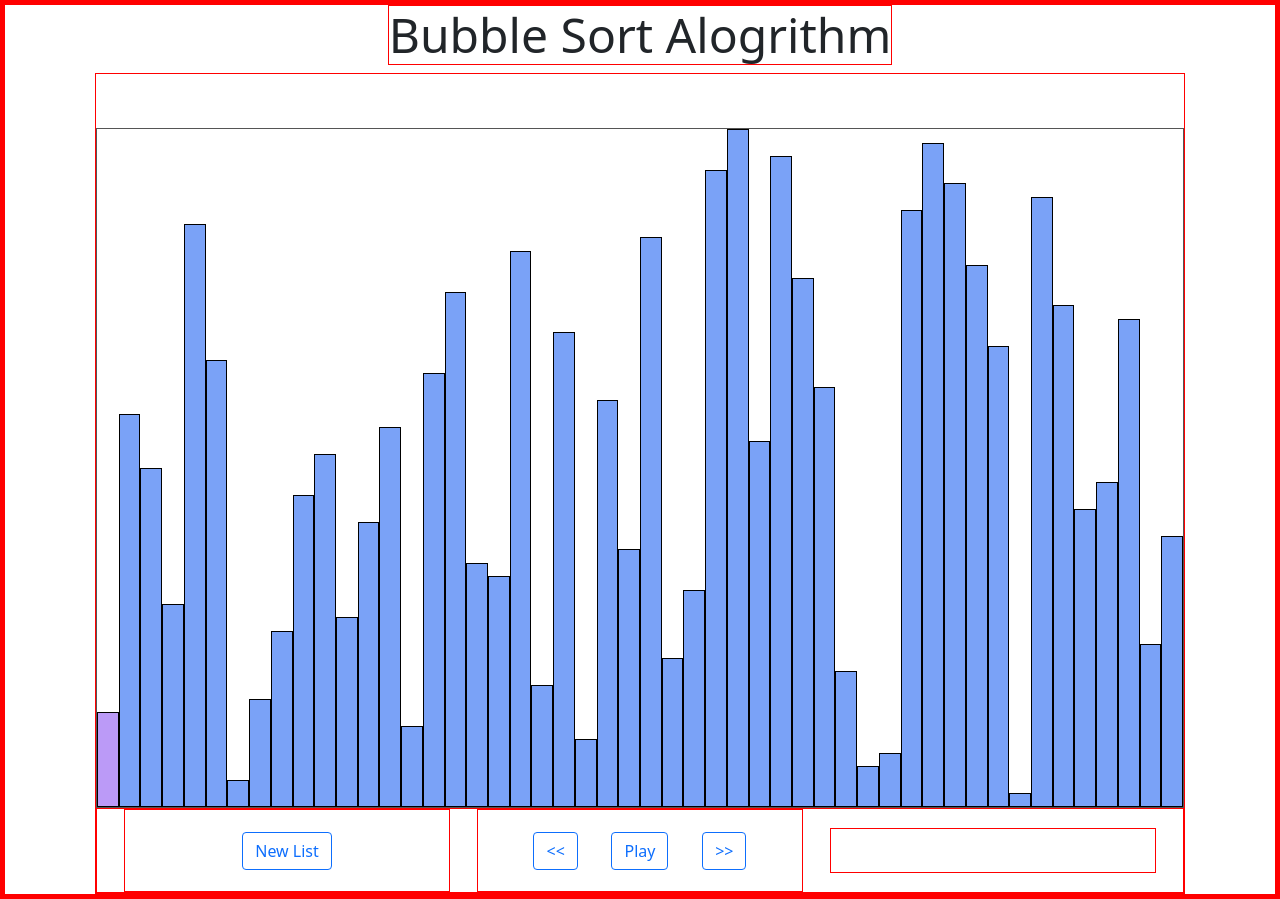
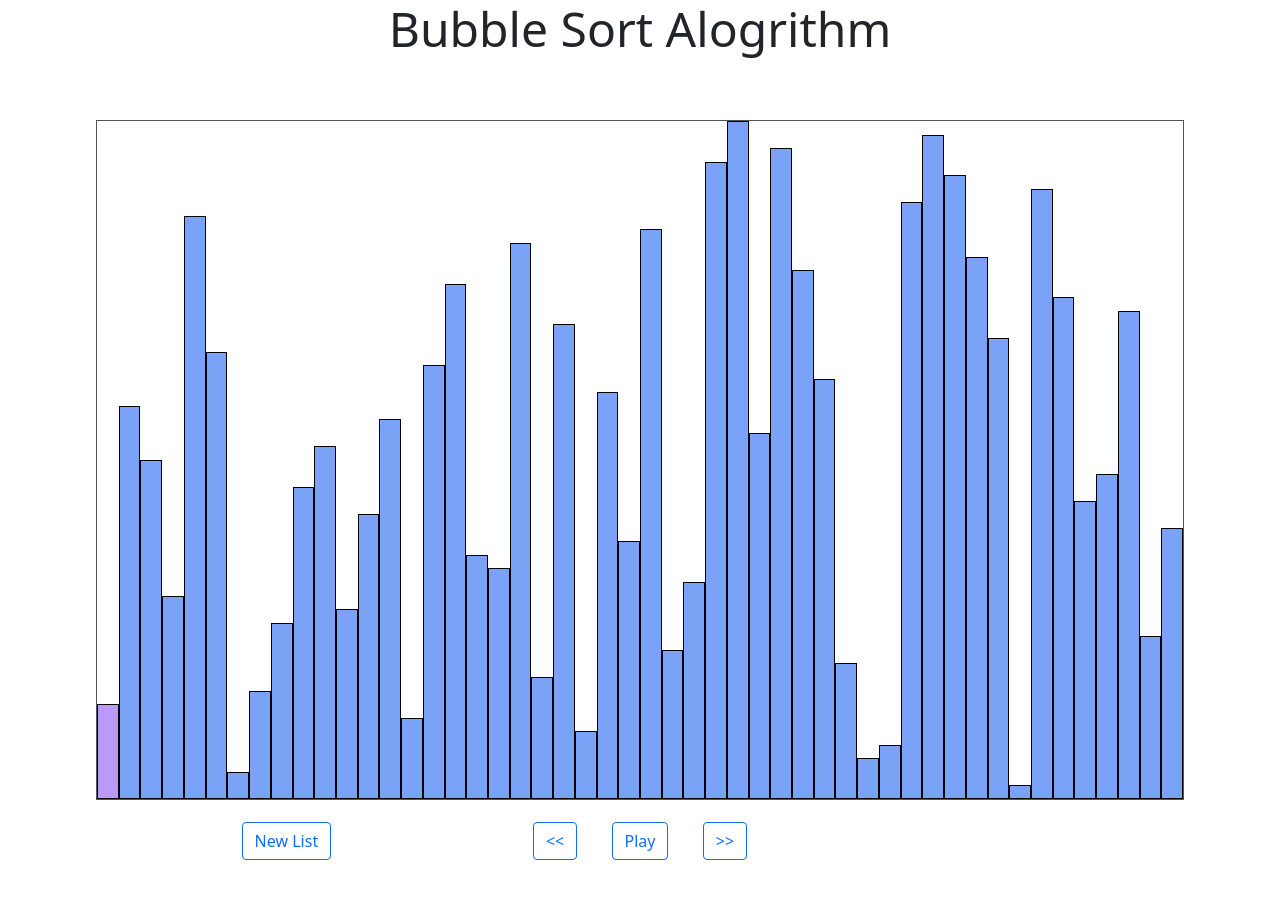
Before and after one commit to AlexHutchison-Dev/Bubble-Sort-Visualization, a React (Create React App) app: page / in a window 1280 px wide. Built offline with nearby package versions, Linux system fonts and the light colour scheme.

Commit message:
Fixed an issue where the newList button would cause index out of bounds if the new list took less steps to solve than the previous

```diff
--- a/src/App.css
+++ b/src/App.css
@@ -3,6 +3,6 @@
   margin: 0;
   padding: 0;
 }
-* {
-  border: 1px solid red;
-}
+/* * { */
+/*   border: 1px solid red; */
+/* } */
--- a/src/Components/ControlPane.jsx
+++ b/src/Components/ControlPane.jsx
@@ -14,16 +14,17 @@ const Container = styled.div`
   justify-content: space-evenly;
   width: 100%;
 `;
+
 const ControlPane = ({
   togglePlaying,
   incrementFrames,
   reduceFrameIndex,
-  newList,
+  handleNewList,
 }) => {
   return (
     <Container>
       <ButtonGroup>
-        <Button outline color="primary" onClick={newList}>
+        <Button outline color="primary" name="new-list" onClick={handleNewList}>
           New List
         </Button>
       </ButtonGroup>
--- a/src/Components/VisualizationPlayer.jsx
+++ b/src/Components/VisualizationPlayer.jsx
@@ -1,4 +1,4 @@
-import { useState, useEffect } from "react";
+import { useState, useEffect, useCallback } from "react";
 import styled from "styled-components";
 import Chart from "./Chart";
 import ControlPane from "./ControlPane";
@@ -13,22 +13,19 @@ const VisualizationPlayer = ({ frames, range, newList }) => {
   const [frameIndex, setFrameIndex] = useState(0);
   const [playing, setPlaying] = useState(false);
 
-  // Repaint when frames changes
-  useEffect(() => {
-    setFrameIndex(0);
-  }, [frames]);
-
   // Animate frames
   useEffect(() => {
     if (playing) {
       play();
     }
     async function play() {
-      await sleep(250).then(incrementFrameIndex());
+      await sleep(750).then(incrementFrameIndex());
     }
 
     function sleep(ms) {
+      console.log("going to sleep");
       return new Promise((resolve) => setTimeout((resolve, ms)));
+      console.log("waking up");
     }
   }, [playing, incrementFrameIndex]);
 
@@ -55,8 +52,20 @@ const VisualizationPlayer = ({ frames, range, newList }) => {
     setFrameIndex(frameIndex - 1);
   }
 
+  function resetFrameIndex() {
+    console.log("Reset framIndex");
+    setFrameIndex(0);
+  }
+
+  // Resets frame index when newList called, as if the new lists needs less frmes than the current
+  // one the re-render causes an index out of bounds error.
+  function handleNewList() {
+    newList();
+    resetFrameIndex();
+  }
+
   return (
-    <Container>
+    <Container id="vis_player">
       <Chart
         range={range}
         list={frames[frameIndex].list}
@@ -66,7 +75,7 @@ const VisualizationPlayer = ({ frames, range, newList }) => {
         togglePlaying={togglePlaying}
         incrementFrames={incrementFrameIndex}
         reduceFrameIndex={reduceFrameIndex}
-        newList={newList}
+        handleNewList={handleNewList}
       />
     </Container>
   );
```
